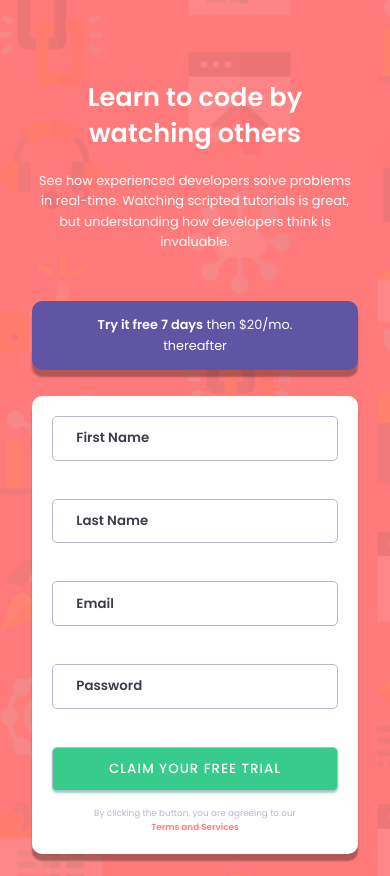
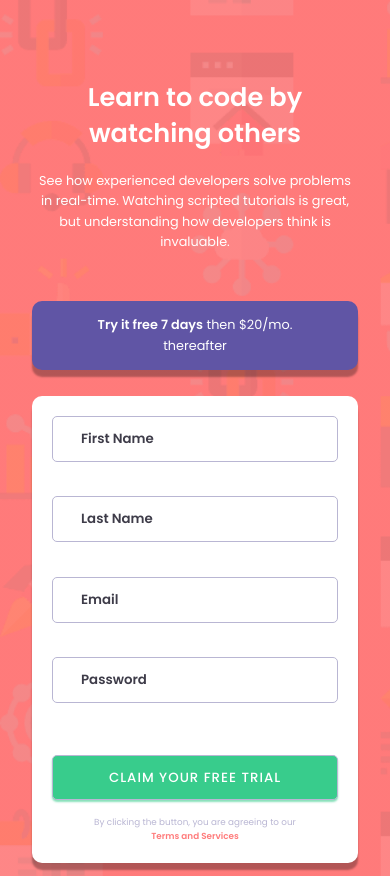
Before and after one commit to DorSarel/Intro_component_with_signup-FrontendMentor-, a plain HTML site: page index.html in a window 390 px wide. Shown: the top 876 px of the page. Drawn offline with Linux system fonts and the light colour scheme.

Commit message:
Fix long error message on mobile

```diff
--- a/style.css
+++ b/style.css
@@ -56,15 +56,20 @@ main {
 }
 
 .signup__control {
-  margin-bottom: 1.125rem;
-  padding-bottom: 1.25rem;
+  margin-bottom: 1rem;
+  padding-bottom: 1.15rem;
   position: relative;
 }
 
+.signup__control:nth-of-type(4) {
+  padding-bottom: 2.25rem;
+}
+
 .signup__input {
-  padding: 0.85em 1.75em;
+  padding: 0.75rem 1.75rem;
   border-radius: 5px;
   border: 1px solid hsl(246, 25%, 77%);
+  display: block;
   font-family: inherit;
   font-weight: 600;
   color: hsl(249, 10%, 26%);
@@ -186,6 +191,10 @@ footer a {
     padding: 2.5em;
   }
 
+  .signup__control:nth-of-type(4) {
+    padding-bottom: 1.25rem;
+  }
+
   .signup__input {
     padding: 1.25em 2em;
   }
```
